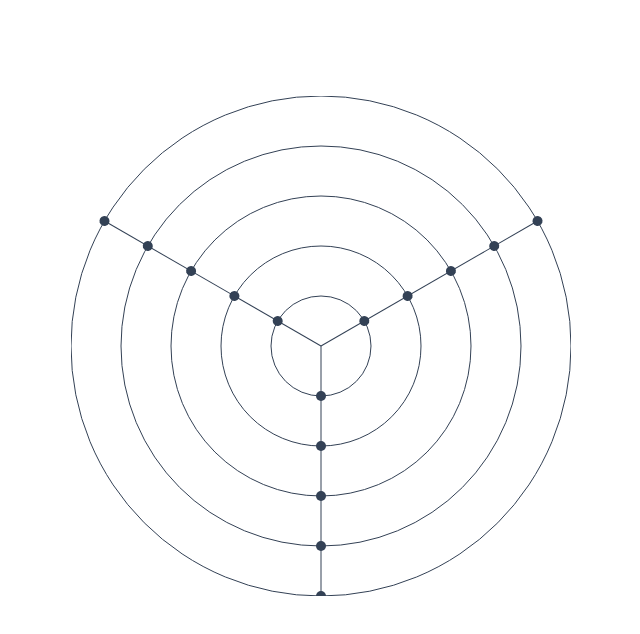
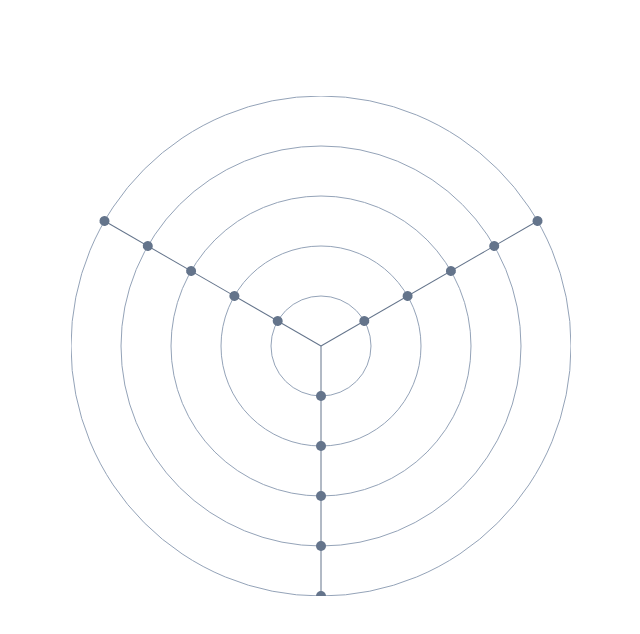
Before and after one commit to frontendphil/oh-my-radar, a React app: page / in a window 1280 px wide. Shown: the top 634 px of the page, without its empty margins (25-665 px from the left). Built offline with nearby package versions, Linux system fonts and the light colour scheme.

Commit message:
chore: some styling

```diff
--- a/src/RadarChart.tsx
+++ b/src/RadarChart.tsx
@@ -21,7 +21,7 @@ export const RadarChart = ({ title, dimensions, scale }: Props) => {
         {scale.map((value, index) => (
           <circle
             key={value}
-            className="stroke-slate-700 fill-transparent"
+            className="stroke-slate-400 fill-transparent"
             cx="50%"
             cy="50%"
             r={`${scaleSteps * (index + 1)}%`}
@@ -61,7 +61,7 @@ const Dimension = ({ scale, title }: DimensionProps) => {
         y1="50%"
         x2="100%"
         y2="50%"
-        className="stroke-slate-700"
+        className="stroke-slate-500"
       />
       {scale.map((value, index) => (
         <circle
@@ -72,7 +72,7 @@ const Dimension = ({ scale, title }: DimensionProps) => {
           cx={`${50 + (index + 1) * stepSize}%`}
           cy="50%"
           r={5}
-          className="fill-slate-700"
+          className="fill-slate-500 stroke-transparent"
           onClick={() => setSelectedValue(value)}
         />
       ))}
```
